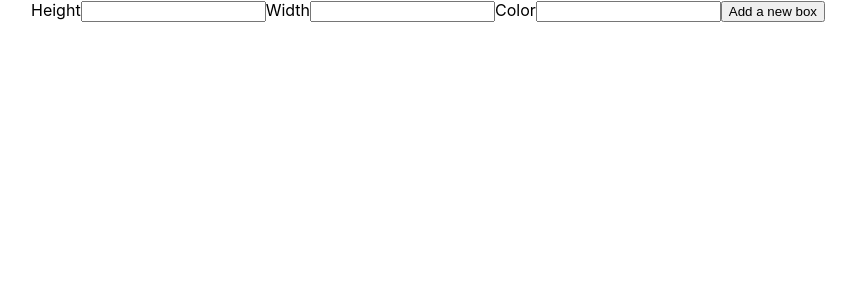
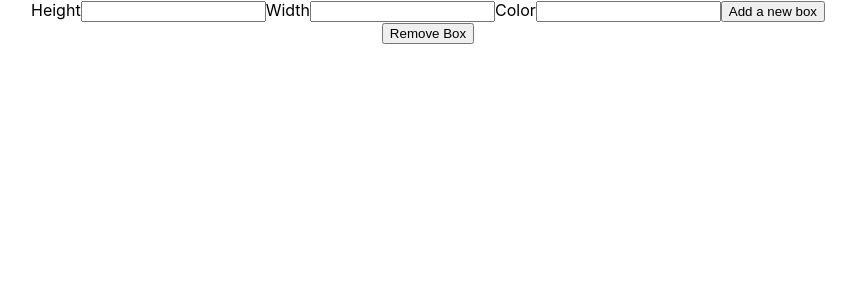
Before and after one commit to Kashishdwn/Color-Box-Maker, a React (Create React App) app: page / in a window 1280 px wide. Shown: the top 300 px of the page, without its empty margins (212-1068 px from the left). Built offline with nearby package versions, Linux system fonts and the light colour scheme.

Commit message:
Update Box.js

```diff
--- a/src/Box.js
+++ b/src/Box.js
@@ -2,7 +2,14 @@ import React from 'react'
 class Box extends React.Component{
     render(){
         return(
-            <div style={{backgroundColor:this.props.color,height:this.props.height,width:this.props.width}}>
+            <div>
+                <div style={{
+                    backgroundColor:this.props.color,
+                    height:`${this.props.height}em`,
+                    width:`${this.props.width}em`
+                }}>
+                </div>
+                <button>Remove Box</button>
             </div>
         )
     }
```
